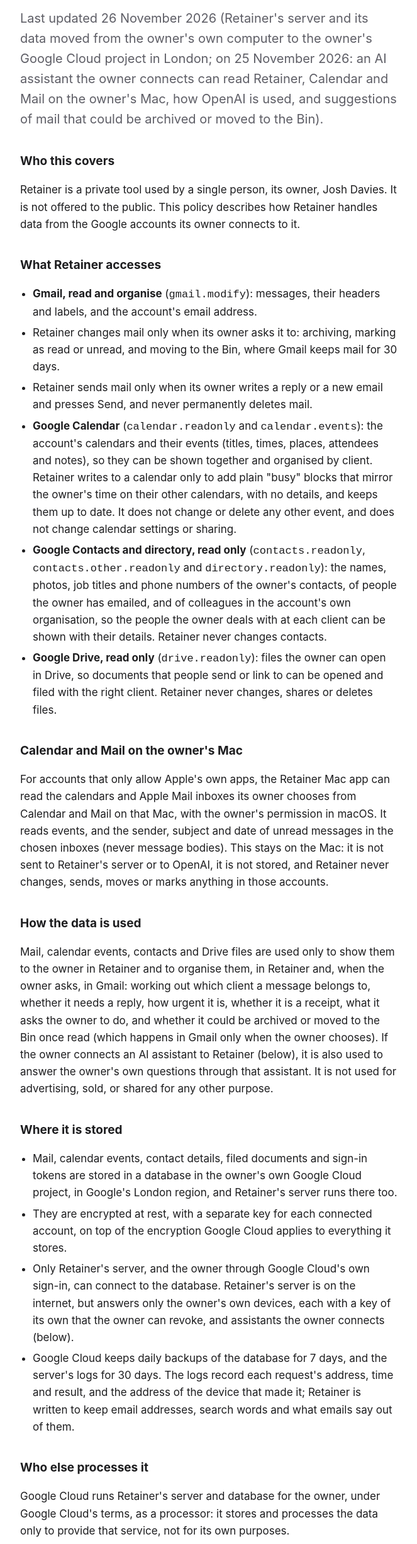
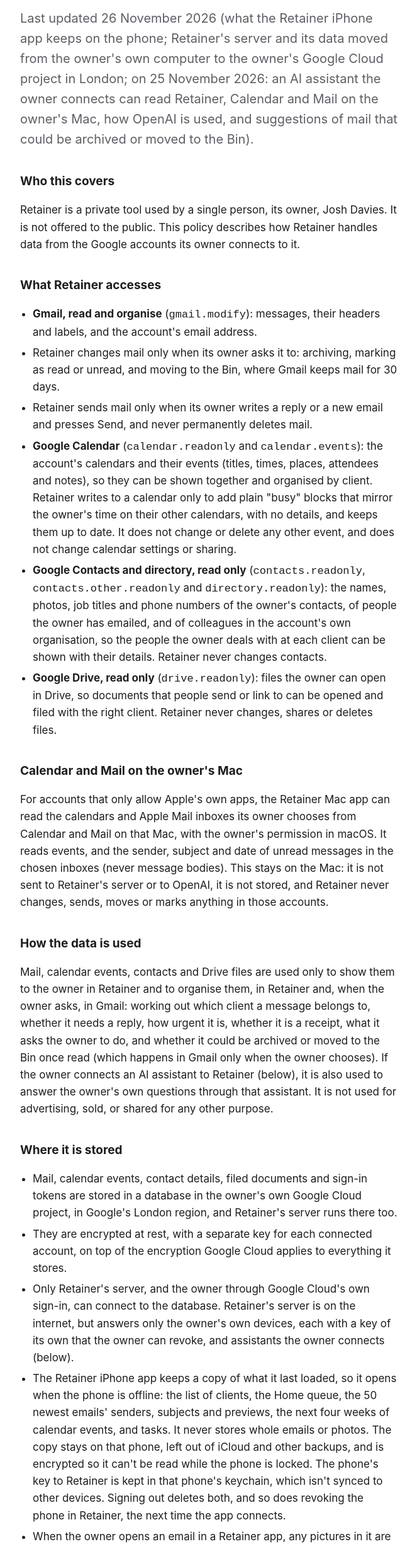
Before and after one commit to iamjoshuadavies/retainer-site, a plain HTML site: page privacy.html in a window 1280 px wide. Shown: the part 183-2634 px from the top of the page at 63% size, without its empty margins (308-971 px from the left). Drawn offline with Linux system fonts and the light colour scheme.

Commit message:
Privacy: what the Retainer iPhone app keeps on the phone, and pictures in opened emails

```diff
--- a/privacy.html
+++ b/privacy.html
@@ -45,7 +45,7 @@ footer a { margin-right: 16px; }
     <header><a href="index.html" style="text-decoration:none;color:inherit"><span class="mark" aria-hidden="true"></span><span class="name">Retainer</span></a></header>
 
     <h1>Privacy policy</h1>
-    <p class="lede">Last updated 26 November 2026 (Retainer's server and its data moved from the owner's own computer to the owner's Google Cloud project in London; on 25 November 2026: an AI assistant the owner connects can read Retainer, Calendar and Mail on the owner's Mac, how OpenAI is used, and suggestions of mail that could be archived or moved to the Bin).</p>
+    <p class="lede">Last updated 26 November 2026 (what the Retainer iPhone app keeps on the phone; Retainer's server and its data moved from the owner's own computer to the owner's Google Cloud project in London; on 25 November 2026: an AI assistant the owner connects can read Retainer, Calendar and Mail on the owner's Mac, how OpenAI is used, and suggestions of mail that could be archived or moved to the Bin).</p>
 
     <h2>Who this covers</h2>
     <p>Retainer is a private tool used by a single person, its owner, Josh Davies. It is not offered to the public. This policy describes how Retainer handles data from the Google accounts its owner connects to it.</p>
@@ -71,6 +71,8 @@ footer a { margin-right: 16px; }
       <li>Mail, calendar events, contact details, filed documents and sign-in tokens are stored in a database in the owner's own Google Cloud project, in Google's London region, and Retainer's server runs there too.</li>
       <li>They are encrypted at rest, with a separate key for each connected account, on top of the encryption Google Cloud applies to everything it stores.</li>
       <li>Only Retainer's server, and the owner through Google Cloud's own sign-in, can connect to the database. Retainer's server is on the internet, but answers only the owner's own devices, each with a key of its own that the owner can revoke, and assistants the owner connects (below).</li>
+      <li>The Retainer iPhone app keeps a copy of what it last loaded, so it opens when the phone is offline: the list of clients, the Home queue, the 50 newest emails' senders, subjects and previews, the next four weeks of calendar events, and tasks. It never stores whole emails or photos. The copy stays on that phone, left out of iCloud and other backups, and is encrypted so it can't be read while the phone is locked. The phone's key to Retainer is kept in that phone's keychain, which isn't synced to other devices. Signing out deletes both, and so does revoking the phone in Retainer, the next time the app connects.</li>
+      <li>When the owner opens an email in a Retainer app, any pictures in it are loaded from wherever the sender keeps them, as in most mail apps, which can tell the sender it was opened.</li>
       <li>Google Cloud keeps daily backups of the database for 7 days, and the server's logs for 30 days. The logs record each request's address, time and result, and the address of the device that made it; Retainer is written to keep email addresses, search words and what emails say out of them.</li>
     </ul>
 
```
